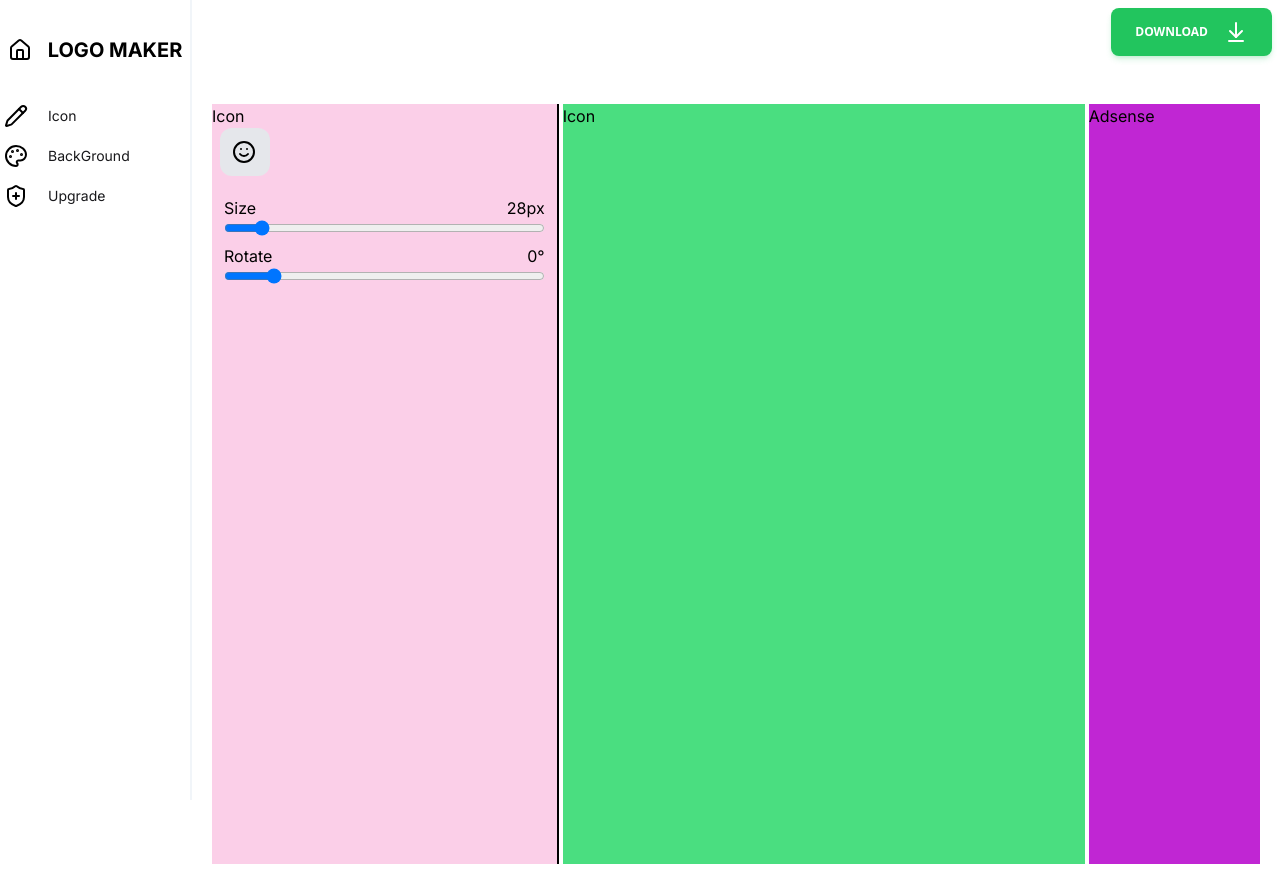
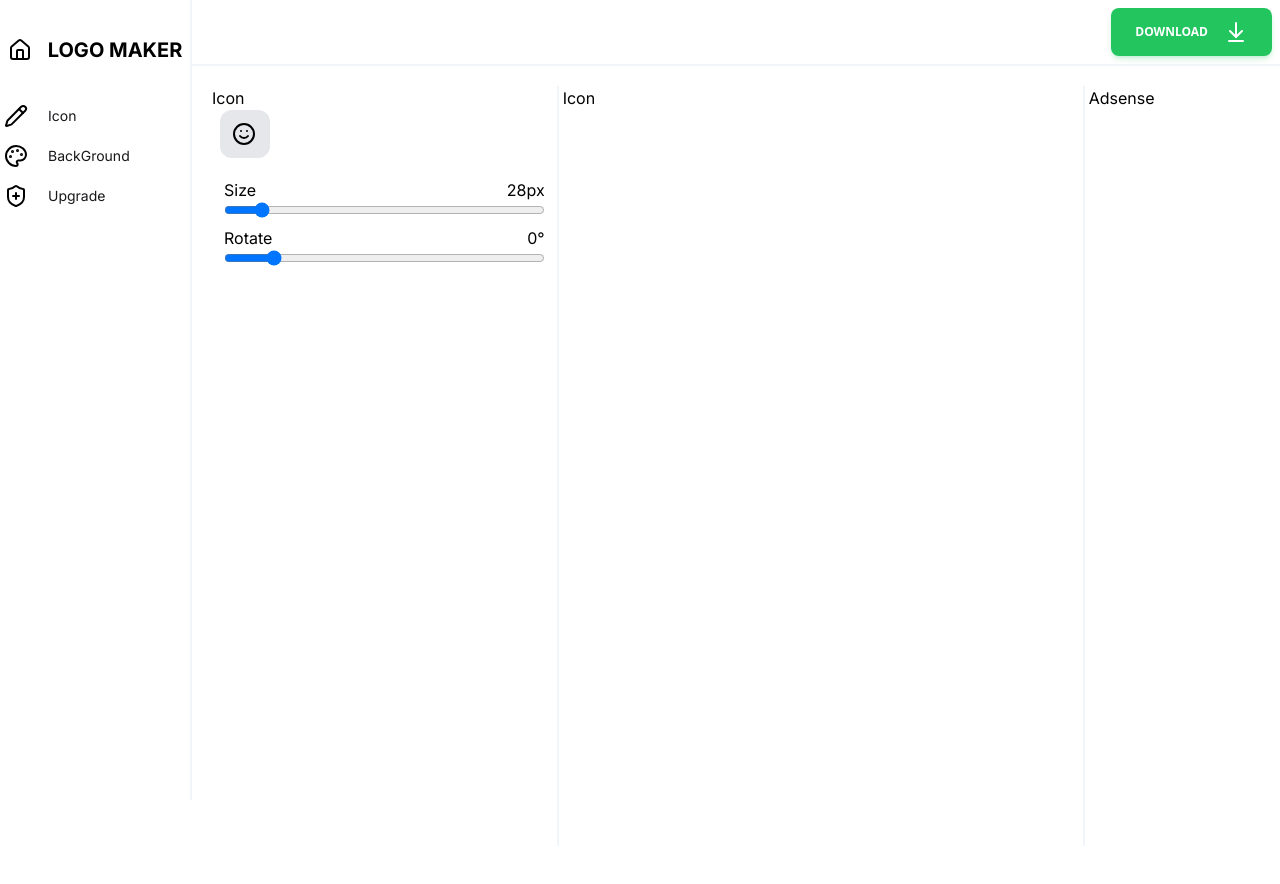
Before and after one commit to Hamza123Hussain/logo_maker_nextjs, a Next.js app: page / in a window 1280 px wide. Built offline with nearby package versions, Linux system fonts and the light colour scheme.

Commit message:
Borders Added

```diff
--- a/app/layout.js
+++ b/app/layout.js
@@ -26,29 +26,29 @@ export default function RootLayout({ children }) {
           <>
             <Navbar />
             <main className=" md:pl-48">
-              <div className=" flex justify-end p-2 ">
+              <div className=" flex justify-end p-2 border-b-2 border-slate-100  ">
                 {' '}
                 <button
                   class="select-none rounded-lg bg-green-500 py-3 px-6 text-center align-middle font-sans text-xs font-bold uppercase text-white shadow-md shadow-green-500/20 transition-all hover:shadow-lg hover:shadow-green-500/40 focus:opacity-[0.85] focus:shadow-none active:opacity-[0.85] active:shadow-none disabled:pointer-events-none disabled:opacity-50 disabled:shadow-none"
                   type="button"
                 >
-                  <div className=" flex items-center gap-4">
+                  <div className=" flex items-center gap-4 ">
                     {' '}
                     <h3>Download</h3> <ArrowDownToLine />
                   </div>
                 </button>
               </div>
 
-              <div className=" p-5 flex flex-col   h-screen sm:grid mt-5 sm:grid-cols-6 gap-1">
-                <div className=" bg-pink-200 sm:col-span-2 border-r-2 border-black ">
+              <div className=" p-5 flex flex-col   h-screen sm:grid  sm:grid-cols-6 gap-1 ">
+                <div className="  sm:col-span-2 border-r-2 border-slate-100  ">
                   {' '}
                   <IconController />{' '}
                 </div>
 
-                <div className=" bg-green-400  sm:col-span-3">
+                <div className="  sm:col-span-3 border-r-2 border-slate-100">
                   <Icon_Preview />
                 </div>
-                <div className=" bg-fuchsia-600">Adsense</div>
+                <div className="">Adsense</div>
               </div>
             </main>
           </>
```
